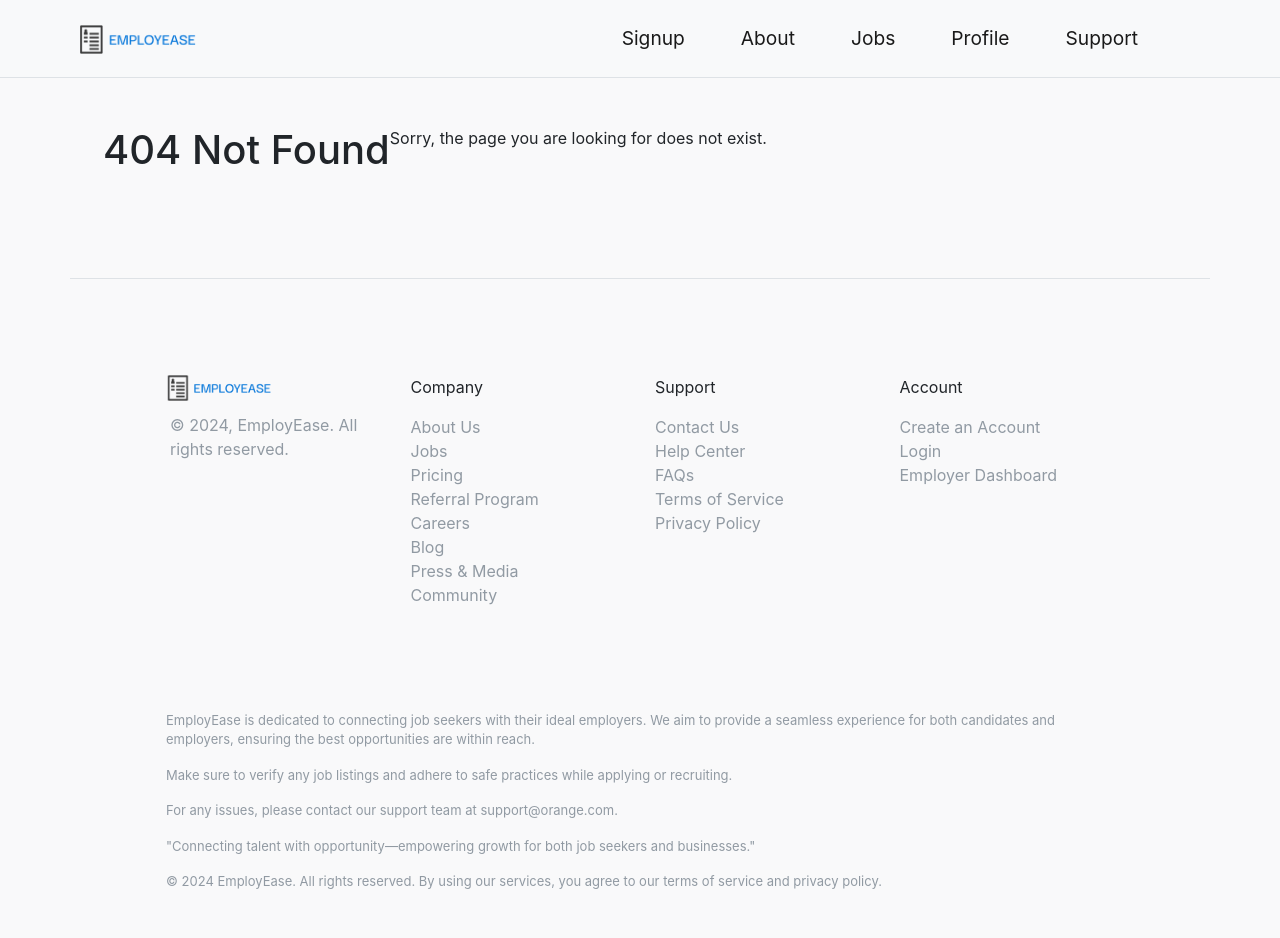
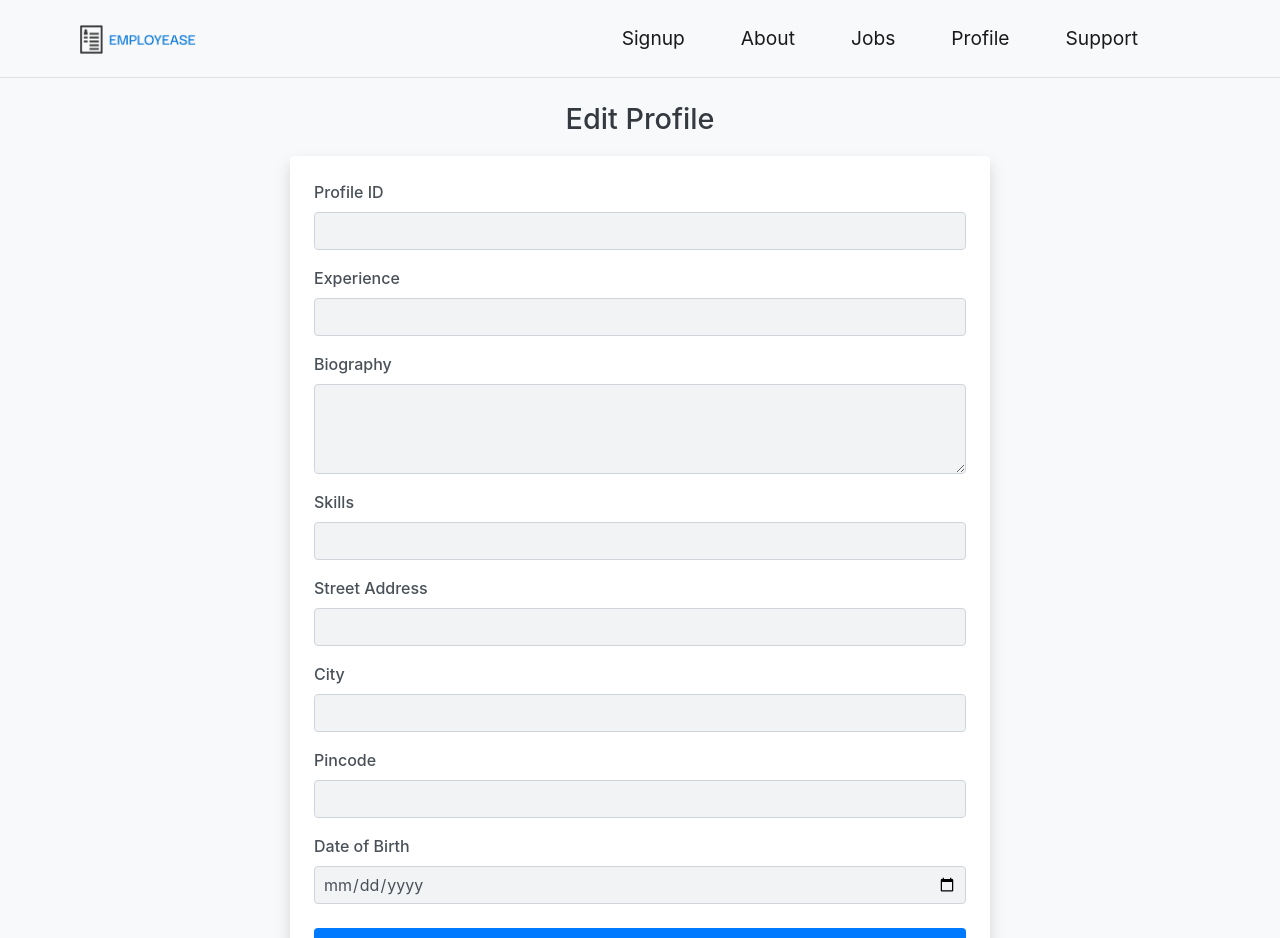
Before and after one commit to Praneet2126/employease, a React (Vite) app in the folder frontend/: page /editProfile in a window 1280 px wide. Shown: the top 938 px of the page. Built offline with nearby package versions, Linux system fonts and the light colour scheme.

Commit message:
Frontend of edit is done.

```diff
--- /dev/null
+++ b/frontend/src/landing_page/profile/EditProfile.css
@@ -0,0 +1,55 @@
+/* EditProfile.css */
+
+.edit-profile-container {
+  display: flex;
+  flex-direction: column;
+  align-items: center;
+  justify-content: center;
+  min-height: 100vh;
+  background-color: #f8f9fa;
+}
+
+.edit-profile-title {
+  font-size: 1.8rem;
+  color: #343a40;
+  margin-bottom: 20px; /* Adds space between title and form */
+  text-align: center;
+}
+
+.edit-profile-form {
+  background-color: #fff;
+  max-width: 700px;
+  width: 100%;
+  padding: 20px;
+  border-radius: 8px;
+  box-shadow: 0px 4px 8px rgba(0, 0, 0, 0.1);
+}
+
+.form-group label {
+  font-weight: 500;
+  color: #495057;
+}
+
+.form-group input,
+.form-group textarea {
+  background-color: #f1f3f5;
+  border: 1px solid #ced4da;
+  border-radius: 0.25rem;
+  padding: 0.5rem;
+}
+
+.form-group input:focus,
+.form-group textarea:focus {
+  border-color: #86b7fe;
+  box-shadow: 0 0 0 0.2rem rgba(13, 110, 253, 0.25);
+}
+
+.btn-primary {
+  background-color: #007bff;
+  border: none;
+  font-weight: 600;
+}
+
+.btn-primary:hover {
+  background-color: #0069d9;
+}
--- /dev/null
+++ b/frontend/src/landing_page/profile/EditProfile.jsx
@@ -0,0 +1,130 @@
+// EditProfile.js
+import React, { useState } from "react";
+import "./EditProfile.css";
+
+function EditProfile() {
+  const [profileData, setProfileData] = useState({
+    profile_id: "",
+    exp: "",
+    bio: "",
+    skills: "",
+    street: "",
+    city: "",
+    pincode: "",
+    DOB: "",
+  });
+
+  const handleChange = (e) => {
+    const { name, value } = e.target;
+    setProfileData((prevData) => ({
+      ...prevData,
+      [name]: value,
+    }));
+  };
+
+  const handleSubmit = (e) => {
+    e.preventDefault();
+    console.log("Profile data submitted:", profileData);
+  };
+
+  return (
+    <div className="edit-profile-container">
+      <h2 className="edit-profile-title mt-4">Edit Profile</h2>
+      <form onSubmit={handleSubmit} className="edit-profile-form shadow p-4 rounded">
+        <div className="form-group mb-3">
+          <label htmlFor="profile_id">Profile ID</label>
+          <input
+            type="text"
+            className="form-control"
+            id="profile_id"
+            name="profile_id"
+            value={profileData.profile_id}
+            onChange={handleChange}
+          />
+        </div>
+        <div className="form-group mb-3">
+          <label htmlFor="exp">Experience</label>
+          <input
+            type="text"
+            className="form-control"
+            id="exp"
+            name="exp"
+            value={profileData.exp}
+            onChange={handleChange}
+          />
+        </div>
+        <div className="form-group mb-3">
+          <label htmlFor="bio">Biography</label>
+          <textarea
+            className="form-control"
+            id="bio"
+            name="bio"
+            rows="3"
+            value={profileData.bio}
+            onChange={handleChange}
+          ></textarea>
+        </div>
+        <div className="form-group mb-3">
+          <label htmlFor="skills">Skills</label>
+          <input
+            type="text"
+            className="form-control"
+            id="skills"
+            name="skills"
+            value={profileData.skills}
+            onChange={handleChange}
+          />
+        </div>
+        <div className="form-group mb-3">
+          <label htmlFor="street">Street Address</label>
+          <input
+            type="text"
+            className="form-control"
+            id="street"
+            name="street"
+            value={profileData.street}
+            onChange={handleChange}
+          />
+        </div>
+        <div className="form-group mb-3">
+          <label htmlFor="city">City</label>
+          <input
+            type="text"
+            className="form-control"
+            id="city"
+            name="city"
+            value={profileData.city}
+            onChange={handleChange}
+          />
+        </div>
+        <div className="form-group mb-3">
+          <label htmlFor="pincode">Pincode</label>
+          <input
+            type="text"
+            className="form-control"
+            id="pincode"
+            name="pincode"
+            value={profileData.pincode}
+            onChange={handleChange}
+          />
+        </div>
+        <div className="form-group mb-4">
+          <label htmlFor="DOB">Date of Birth</label>
+          <input
+            type="date"
+            className="form-control"
+            id="DOB"
+            name="DOB"
+            value={profileData.DOB}
+            onChange={handleChange}
+          />
+        </div>
+        <button type="submit" className="btn btn-primary w-100">
+          Save Changes
+        </button>
+      </form>
+    </div>
+  );
+}
+
+export default EditProfile;
--- a/frontend/src/landing_page/profile/Hero.jsx
+++ b/frontend/src/landing_page/profile/Hero.jsx
@@ -1,9 +1,9 @@
 import React from "react";
 
-function Hero() {
+function Hero({user}) {
   return (
     <>
-      <h1 className="mb-5" style={{textAlign:"center"}}>Your profile here</h1>
+      <h1 className="mb-5" style={{textAlign:"center"}}>Welcome, {user.username}</h1>
     </>
   );
 }
--- a/frontend/src/landing_page/profile/Profile.css
+++ b/frontend/src/landing_page/profile/Profile.css
@@ -3,7 +3,7 @@ body {
 }
 
 .padding {
-    padding: 3rem !important
+    padding: 0.5rem !important
 }
 
 .user-card-full {
--- a/frontend/src/landing_page/profile/ProfilePage.jsx
+++ b/frontend/src/landing_page/profile/ProfilePage.jsx
@@ -1,6 +1,8 @@
 import React, { useEffect, useState } from "react";
 import Hero from "./Hero.jsx";
 import "./Profile.css";
+import { Link } from "react-router-dom";
+import "./EditProfile.jsx";
 
 function ProfilePage() {
   const [user, setUser] = useState(null);
@@ -49,7 +51,7 @@ function ProfilePage() {
   return (
     <>
       <div className="container mt-5">
-        <Hero />
+        <Hero user={user}/>
         <div className="page-content page-container" id="page-content">
           <div className="padding">
             <div className="row container d-flex justify-content-center">
@@ -129,6 +131,7 @@ function ProfilePage() {
           </div>
         </div>
       </div>
+      <h4><center><Link to="/editProfile"> Edit Your Profile </Link></center></h4>
     </>
   );
 }
--- a/frontend/src/main.jsx
+++ b/frontend/src/main.jsx
@@ -14,6 +14,7 @@ import Login from './landing_page/login/login';
 import Navbar from './landing_page/Navbar';
 import Footer from './landing_page/Footer';
 import NotFound from './landing_page/NotFound';
+import EditProfile from './landing_page/profile/EditProfile';
 
 const root = ReactDOM.createRoot(document.getElementById('root'));
 root.render(
@@ -26,6 +27,7 @@ root.render(
       <Route path='/about' element={<AboutPage />} />
       <Route path='/jobs' element={<JobsPage />} />
       <Route path='/profile' element={<ProfilePage />} />
+      <Route path='/editProfile' element={<EditProfile />} />
       <Route path='/support' element={<SupportPage />} />
       <Route path='*' element={<NotFound />} />
     </Routes>
```
